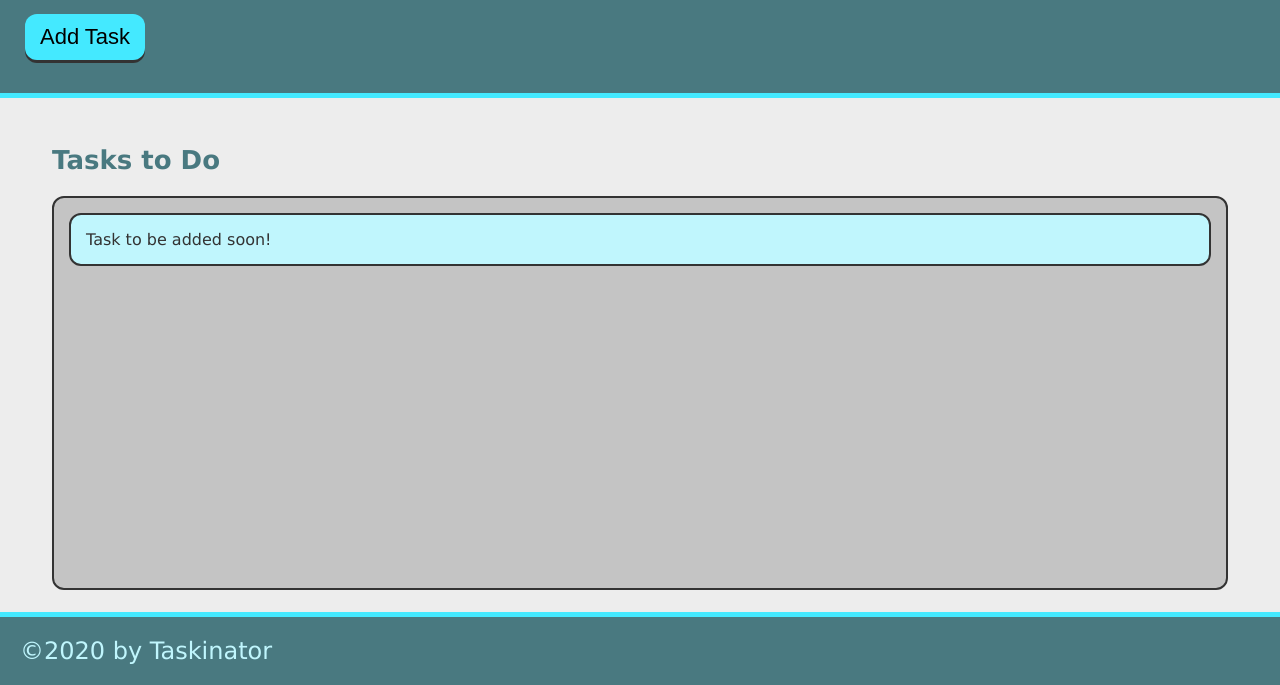
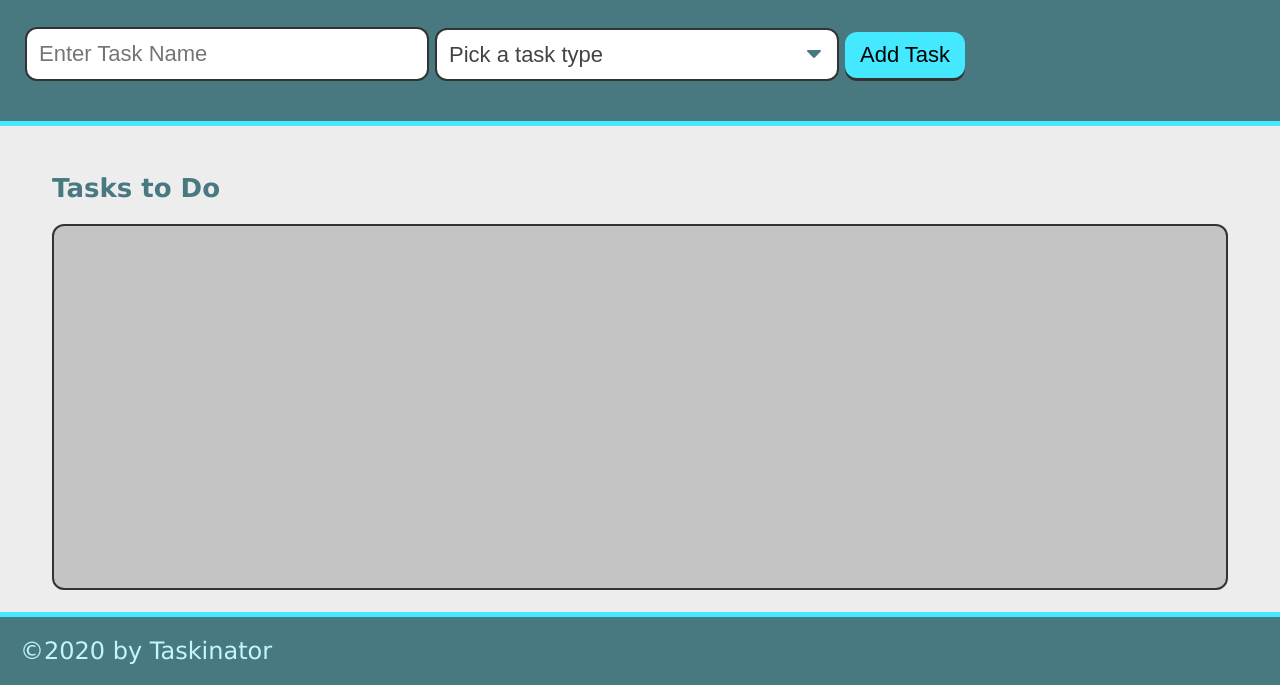
Before and after one commit to Beca-d/Taskinator, a plain HTML site: page index.html in a window 1280 px wide. Shown: the part 115-800 px from the top of the page. Drawn offline with Linux system fonts and the light colour scheme.

Commit message:
styled form

```diff
--- a/index.html
+++ b/index.html
@@ -13,15 +13,30 @@
     <header>
         <h1 class="page-title">Taskinator</h1>
         <p>Click the button below to add a new task!</p>
-        <button class="btn" id="save-task">Add Task</button>
+        <form id="task-form">
+            <div class="form-group">
+                <input type="text" name="task-name" placeholder="Enter Task Name" />
+            </div>
+            <div class="form-group">
+                <select name="task-type" class="select-dropdown">
+                    <option value ="" disabled selected>Pick a task type</option>
+                    <option value="School">School</option>
+                    <option value="Work">Work</option>
+                    <option value="Home">Home</option>
+                </select>
+            </div>
+            <div class="form-group">
+                <button class="btn" id="save-task" type="submit">Add Task</button>
+            </div>
+        </form>
     </header>
     <main class="page-content" id="page-content">
         <section class="task-list-wrapper">
             <h2 class="list-title">Tasks to Do</h2>
             <ul class="task-list" id="tasks-to-do">
-                <li class="task-item">Task to be added soon!</li>
             </ul>
         </section>
+
 
     </main>
     <footer>
```
Also changed, not shown: assets/js/script.js (line endings or trailing spaces).
